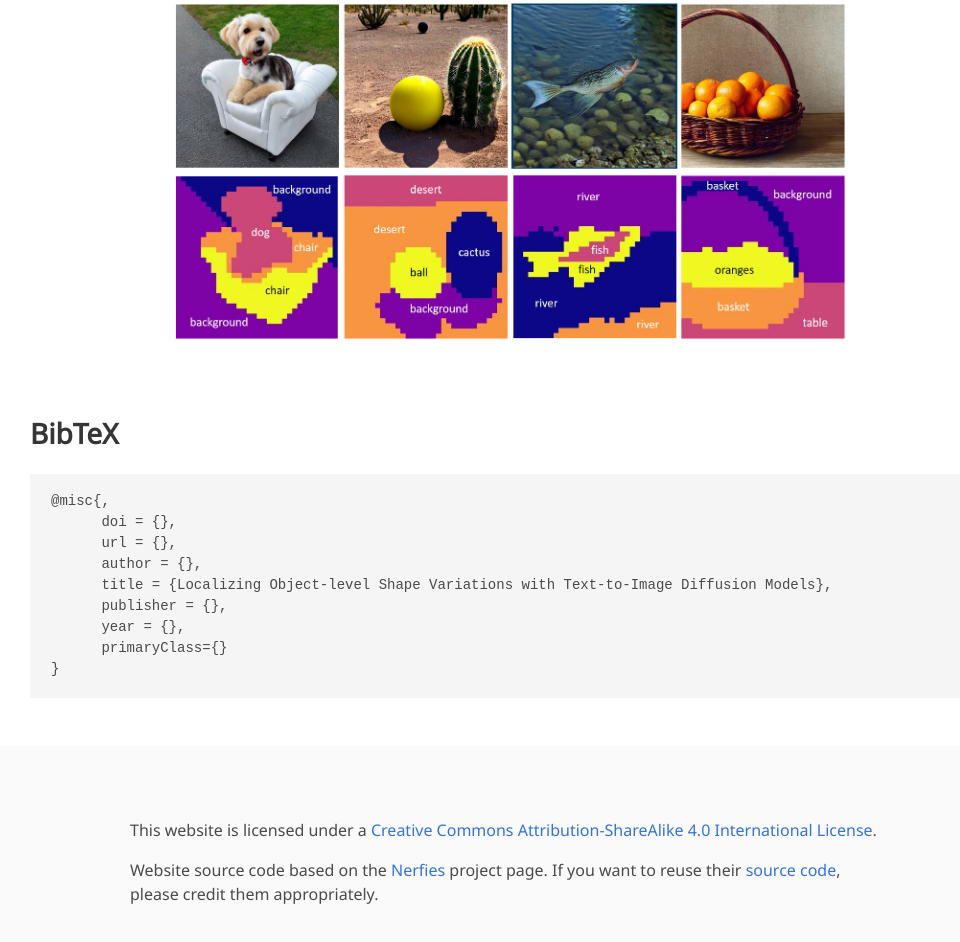
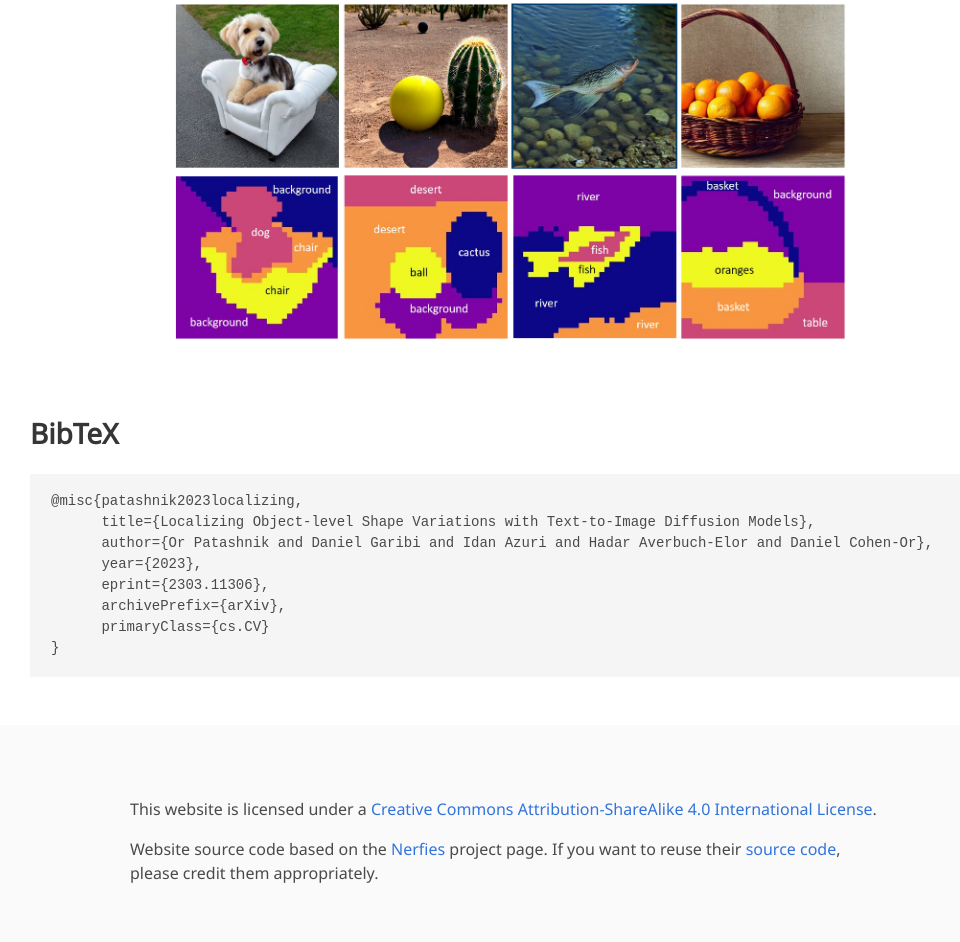
Before and after one commit to orpatashnik/local-prompt-mixing, a plain HTML site: page index.html in a window 1280 px wide. Shown: the part 4503-5445 px from the top of the page, without its empty margins (130-1090 px from the left). Drawn offline with nearby package versions, Linux system fonts and the light colour scheme; some icons are missing; a web font is replaced by a local one.

Commit message:
update bibtex

```diff
--- a/index.html
+++ b/index.html
@@ -281,14 +281,13 @@
 <section class="section is-light" id="BibTeX">
   <div class="container is-max-desktop content">
     <h2 class="title">BibTeX</h2>
-    <pre><code>@misc{,
-      doi = {},
-      url = {},
-      author = {},
-      title = {Localizing Object-level Shape Variations with Text-to-Image Diffusion Models},
-      publisher = {},
-      year = {},
-      primaryClass={}
+    <pre><code>@misc{patashnik2023localizing,
+      title={Localizing Object-level Shape Variations with Text-to-Image Diffusion Models},
+      author={Or Patashnik and Daniel Garibi and Idan Azuri and Hadar Averbuch-Elor and Daniel Cohen-Or},
+      year={2023},
+      eprint={2303.11306},
+      archivePrefix={arXiv},
+      primaryClass={cs.CV}
 }
 </code></pre>
   </div>
```
